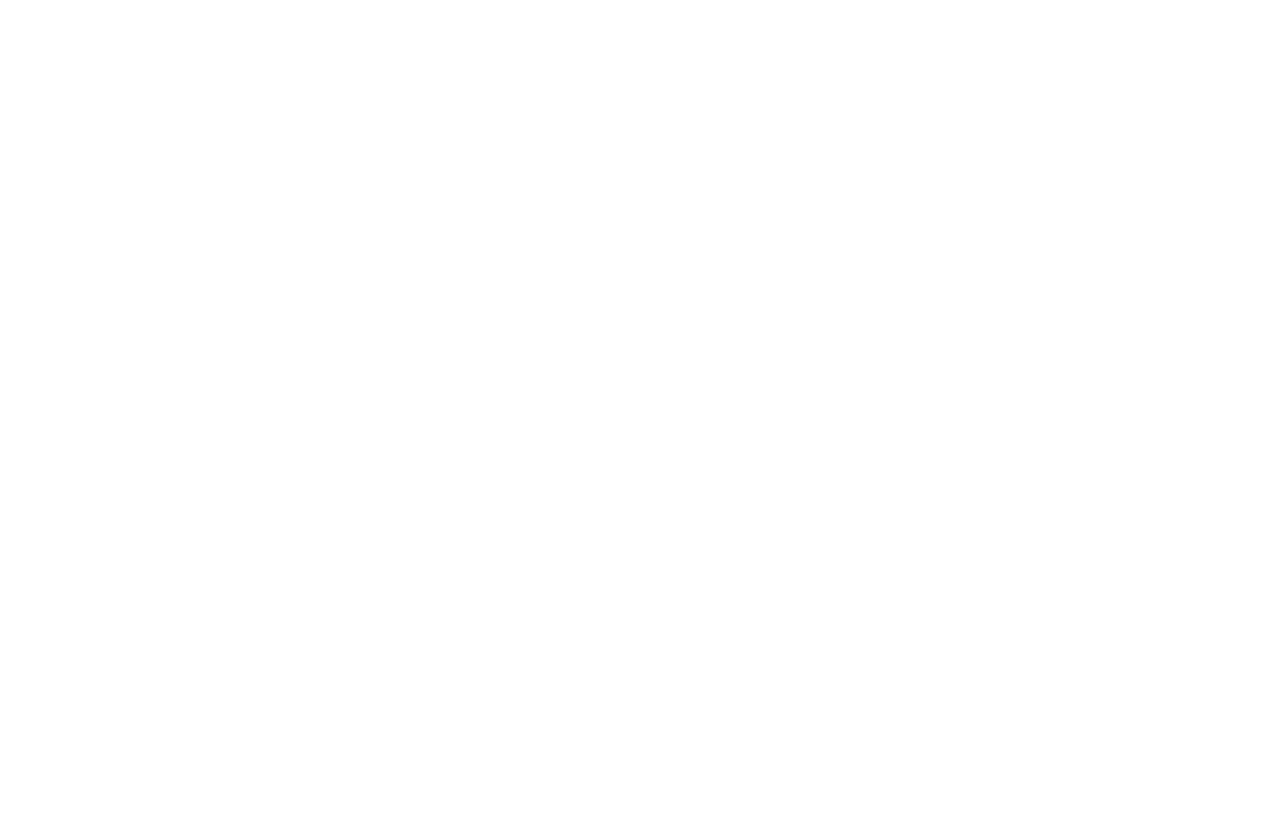
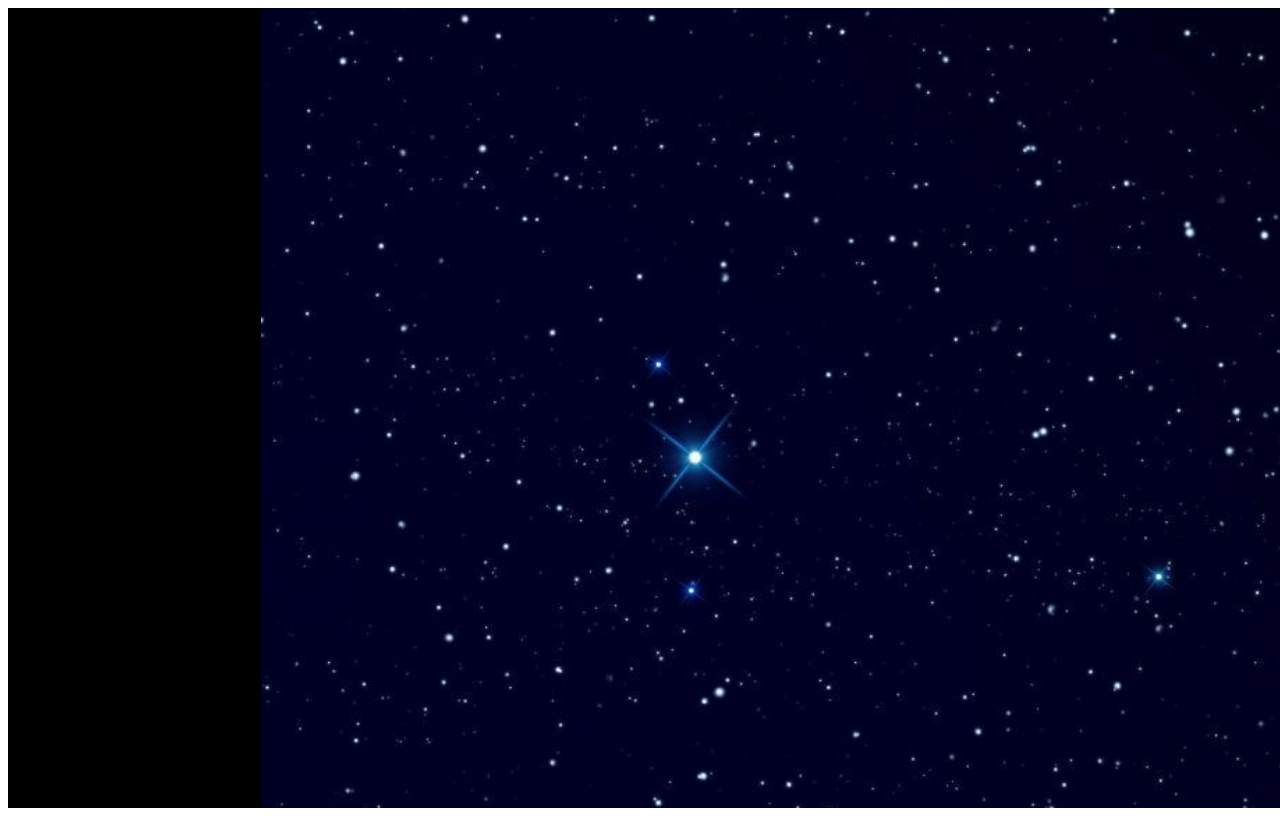
Before and after one commit to akash85246/animation, a plain HTML site: page index.html in a window 1280 px wide. Drawn offline with Linux system fonts and the light colour scheme.

Commit message:
added looping background

```diff
--- a/index.html
+++ b/index.html
@@ -7,7 +7,15 @@
     <title>Animation</title>
 </head>
 <body>
+    <section class="screen">
+        <div class="menu m1">
 
+        </div>
+        <div class="game-container">
+            <div class="space-ship"></div>
+            <div class="background"></div>
+        </div>
+    </section>
     <script src="./index.js" charset="UTF-8"></script>
 </body>
 </html>
--- a/index.js
+++ b/index.js
@@ -0,0 +1,14 @@
+function moveBackground() {
+    const background = document.querySelector(".screen>.game-container>.background");
+    let position = 0;
+    var speed = 5;
+
+    function updateBackground() {
+        position += speed;
+        background.style.backgroundPosition = `0px ${position}px`;
+        requestAnimationFrame(updateBackground);
+    }
+    updateBackground();
+}
+
+moveBackground();
--- a/style.css
+++ b/style.css
@@ -0,0 +1,26 @@
+body{
+    overflow: hidden;
+}
+.screen{
+display: grid;
+grid-template-columns: 1fr 4fr;
+grid-template-rows: 1fr;
+gap: 0;
+margin: 0;
+}
+
+.screen>.game-container{
+    height: 100vh;
+}
+.screen>.game-container>.background{
+    width: 80vw;
+    height: 100%;
+    position: absolute;
+    background-image: url('./assets/back1.jpg');
+    background-repeat: repeat-y;
+    background-size: cover;
+    animation: moveBackground 5s linear infinite;
+}
+.screen>.m1{
+    background-color: black;
+}
```
